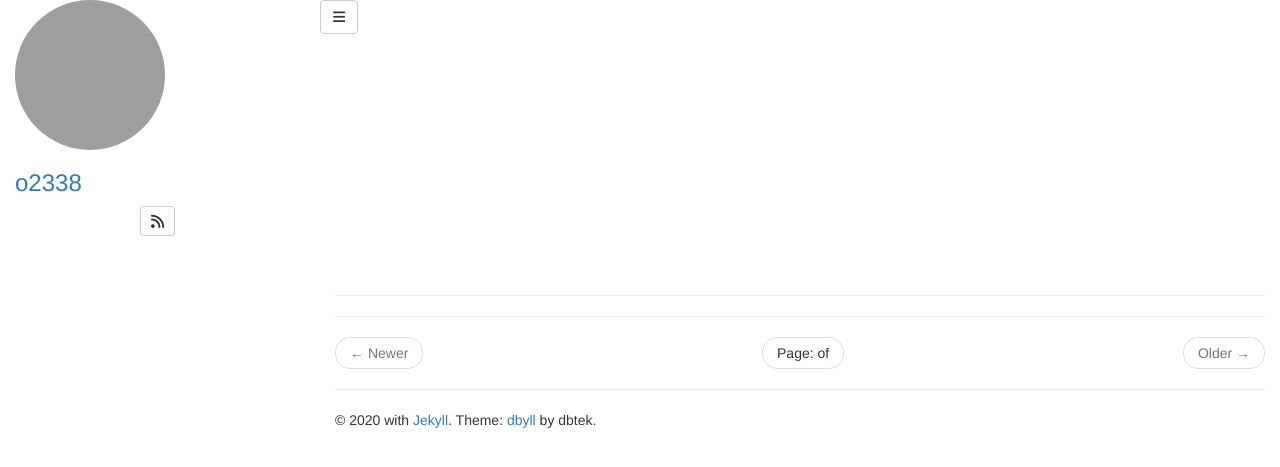
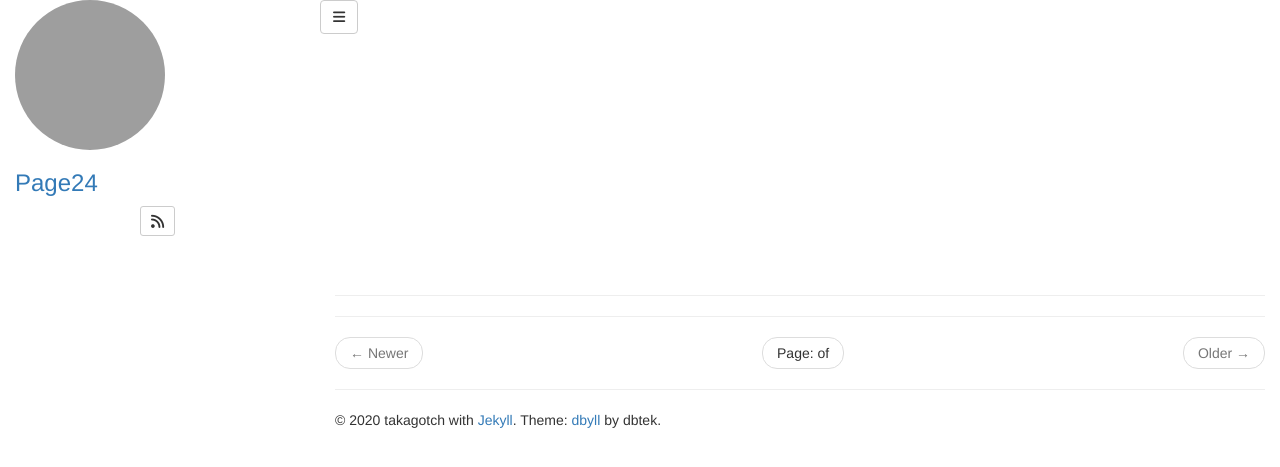
Before and after one commit to takagotch/o2338, a Jekyll site: the page built from index.html, in a window 1280 px wide. Shown: the top 467 px of the page. Built offline with Jekyll 4.4.1, drawn with Linux system fonts in a browser that asks for light colours; nearby versions of some CDN libraries; library files that are not in the unit come from our copies; part of the change alters nothing that is shown; grey boxes are pictures that could not be loaded.

Commit message:
Update _config.yml

```diff
--- a/_config.yml
+++ b/_config.yml
@@ -1,4 +1,28 @@
+#
+#
+#
+#
 
+#
+title: Page24
+title_separator : "-"
+subtitle:
+name :
+description :
+url:
+baseurl:
+BATH_PATH: https://takagotch.github.io/page24/
+repository:
+teaser :
+logo :
+masthead_title :
+breadcrumbs :
+words_per_minute :
+comments:
+#
+#
+#
+#
 
-
-BATH_PATH: https://takagotch.github.io/page24/
+author:
+  name : "takagotch"
```
